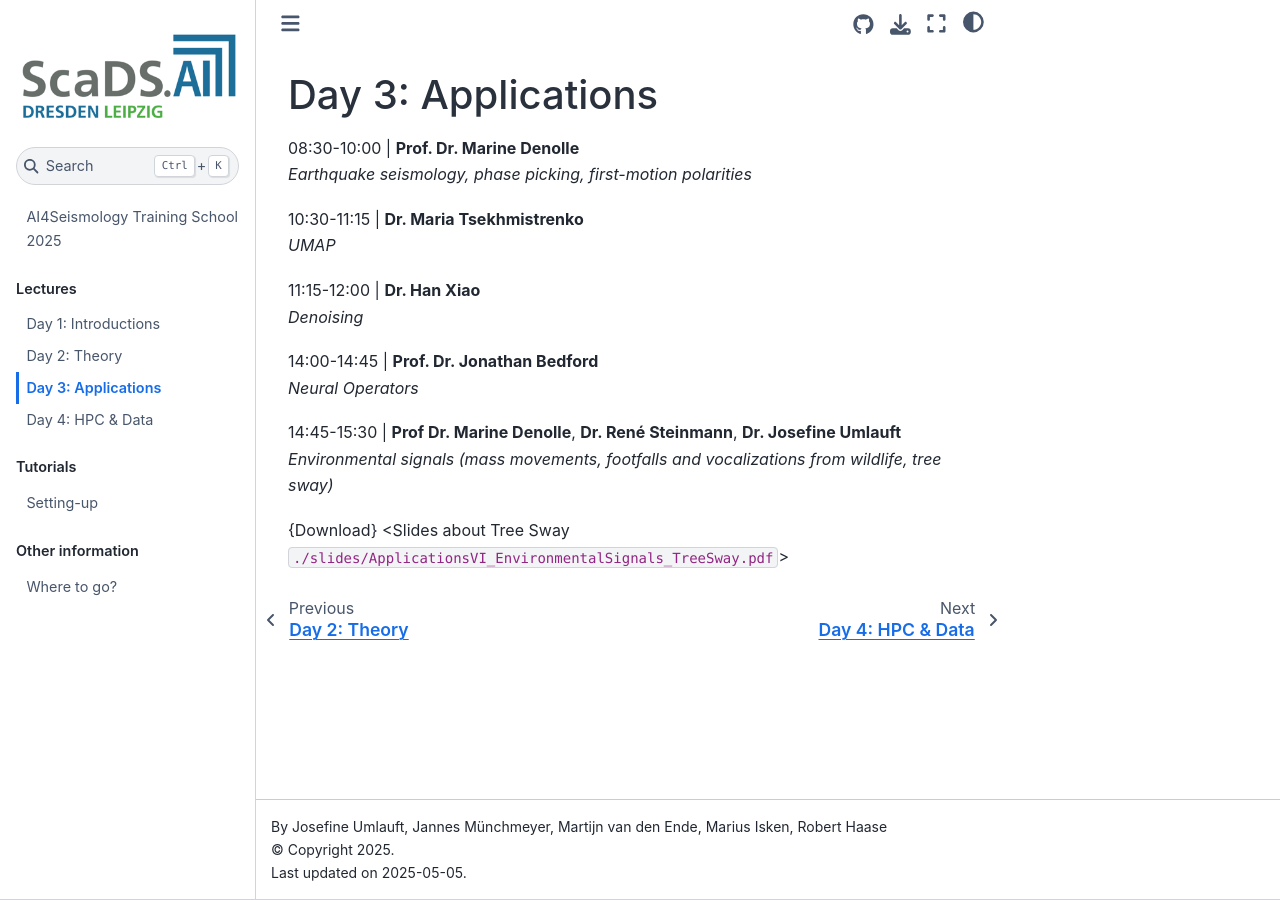
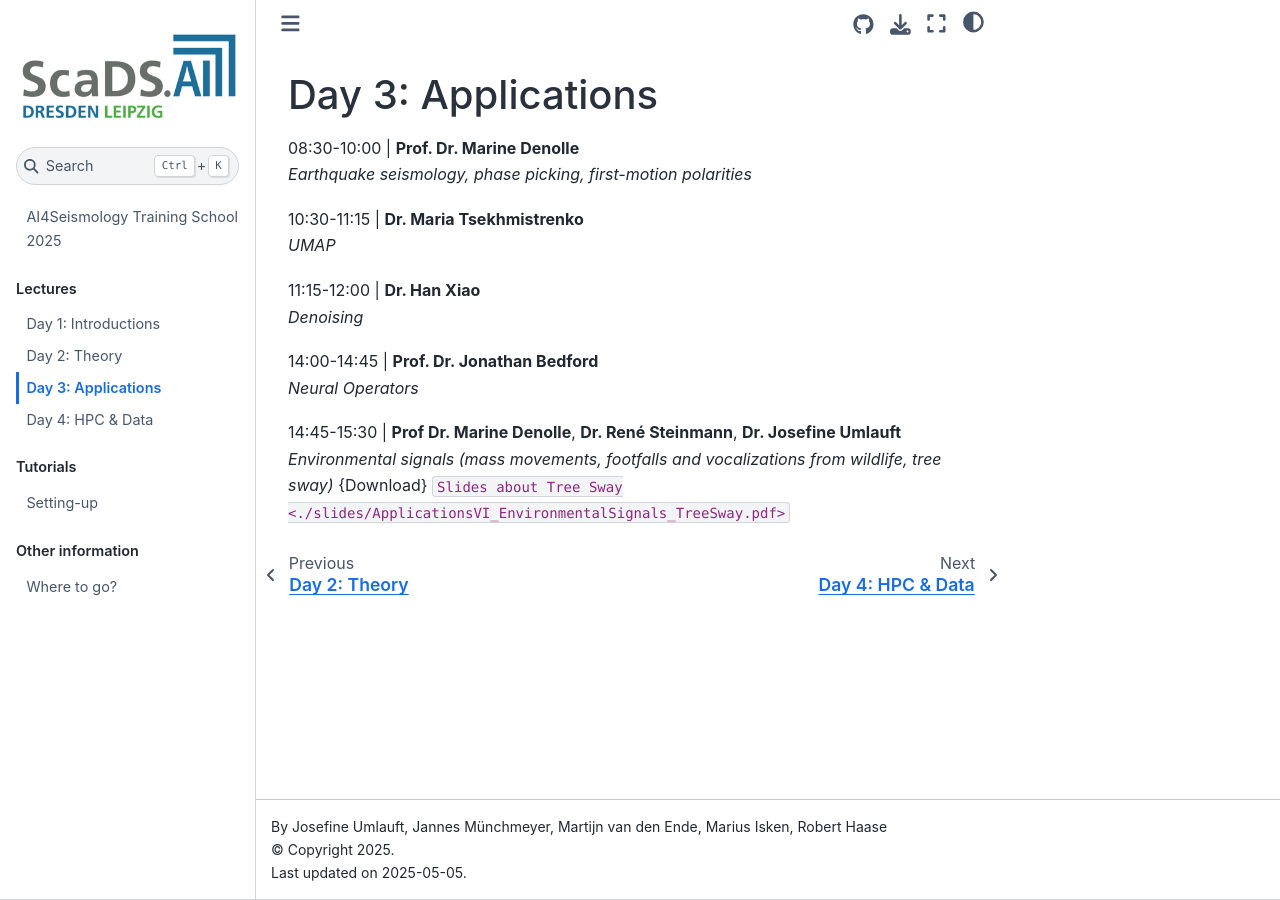
Before and after one commit to ScaDS/ai4seismology-2025, a Jupyter Book: the page built from day3/README.md, in a window 1280 px wide. Built offline with Jupyter Book 1.0.4 settings and Sphinx 7.4.7 and the Sphinx Book theme 1.1.4, drawn with Linux system fonts in a browser that asks for light colours; pages that are not in the unit, such as notebooks, are missing from menus; some of the changed lines change nothing that is shown.

Commit message:
fix broken link

```diff
--- a/day3/README.md
+++ b/day3/README.md
@@ -13,6 +13,4 @@
 *Neural Operators*
 
 14:45-15:30 | **Prof Dr. Marine Denolle**, **Dr. René Steinmann**, **Dr. Josefine Umlauft** \
-*Environmental signals (mass movements, footfalls and vocalizations from wildlife, tree sway)*
-
-{Download} <Slides about Tree Sway `./slides/ApplicationsVI_EnvironmentalSignals_TreeSway.pdf`>
+*Environmental signals (mass movements, footfalls and vocalizations from wildlife, tree sway)* {Download} `Slides about Tree Sway <./slides/ApplicationsVI_EnvironmentalSignals_TreeSway.pdf>`
```
